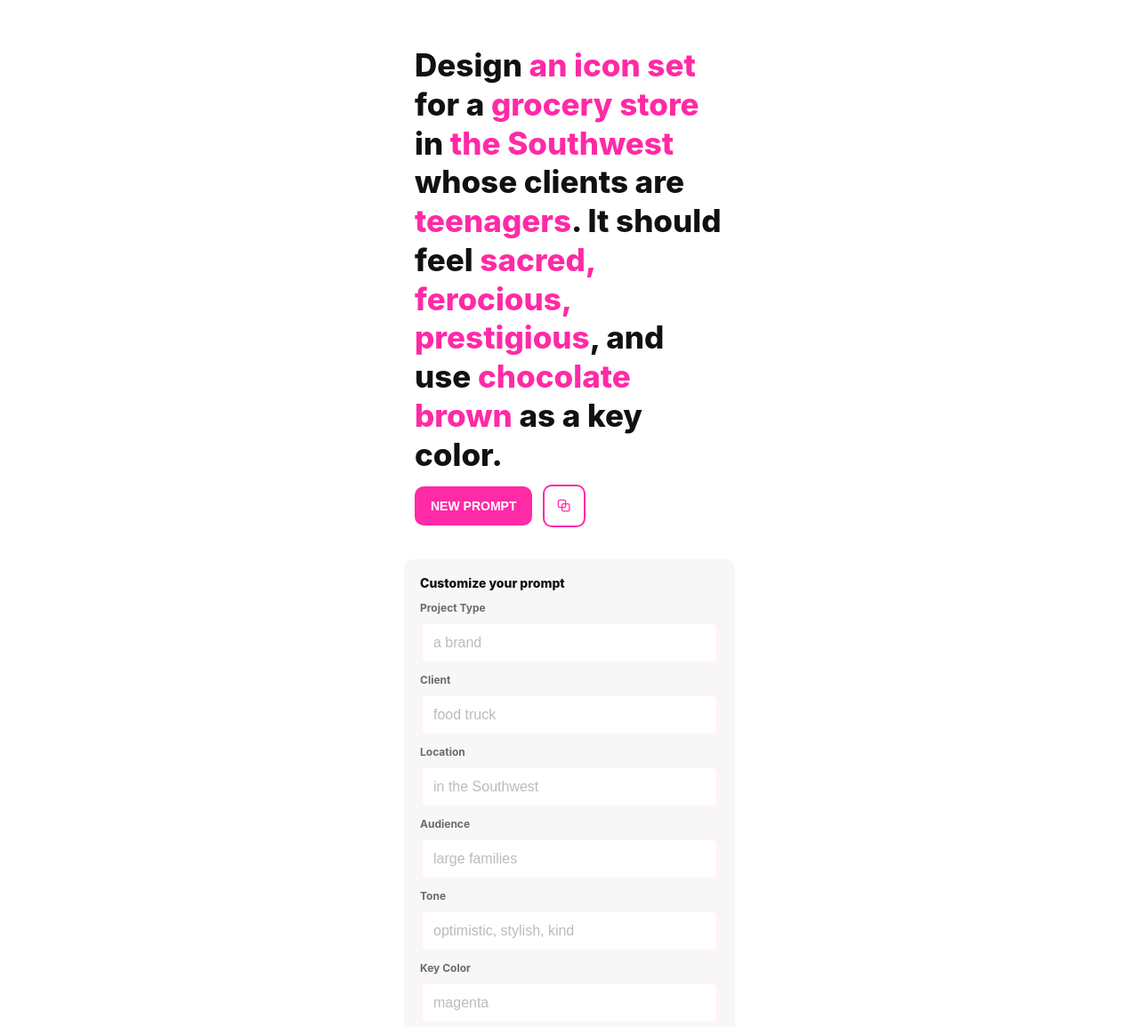
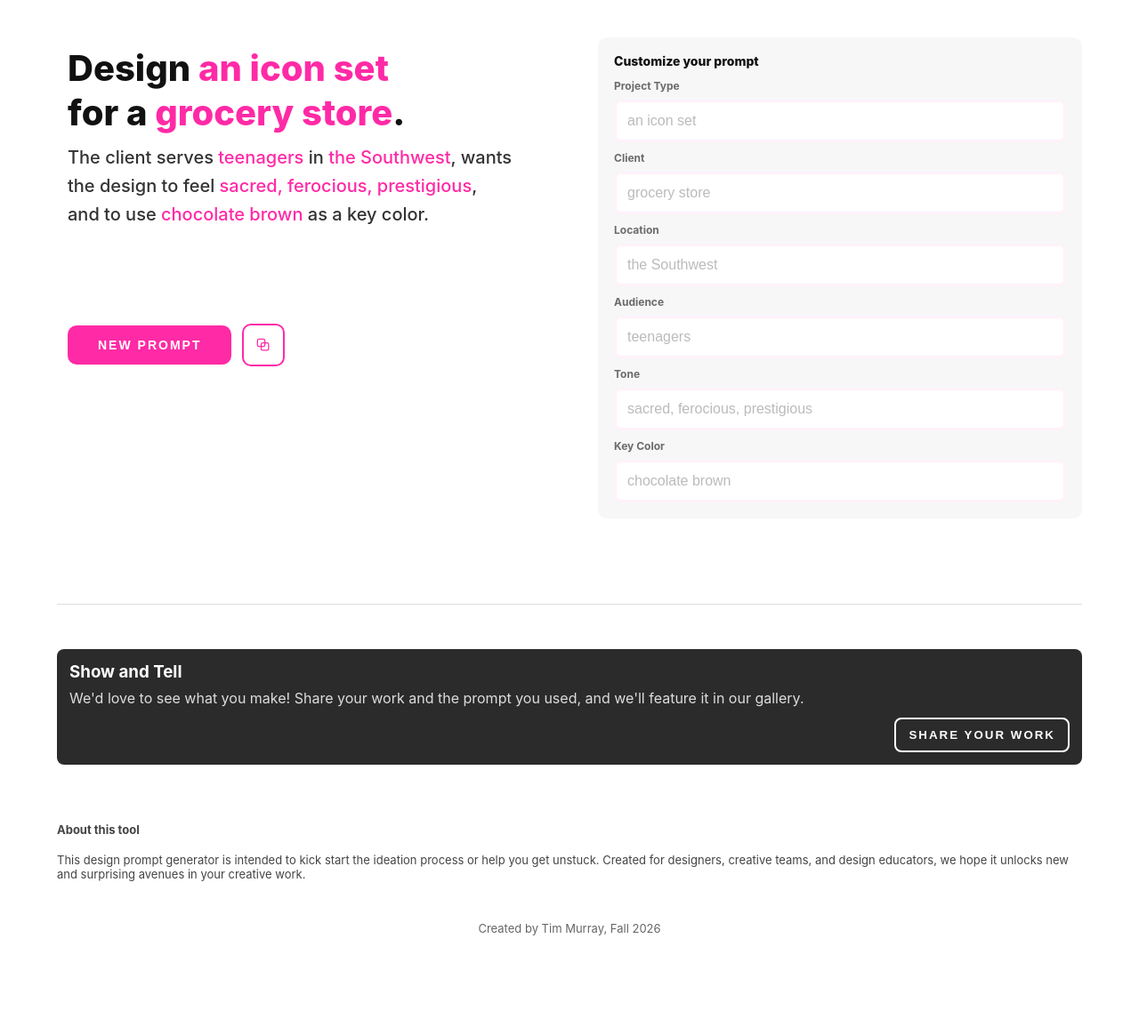
Before and after one commit to curious-studio/design-prompt, a plain HTML site: page index.html in a window 1280 px wide. Shown: the top 1155 px of the page at 89% size. After the commit the page ends 1076 px from the top, so only its background shows below. Drawn offline with Linux system fonts and the light colour scheme.

Commit message:
Responsive layout, cleaner header display, moved secondary details in the prompt to more readable type style

```diff
--- a/css/styles.css
+++ b/css/styles.css
@@ -1,41 +1,57 @@
 
 
 :root{
-  --magenta:#ff2aa6;
-  --magenta-50:rgba(255,42,166,0.06);
+  --key-color:#ff2aa6;
+  --key-color-50:rgba(255,42,166,0.06);
   --muted:#6b6b6b;
-  --max-width:420px;
+  --max-width: 1200px;
 }
 
 *{box-sizing:border-box}
 html,body{height:100%;margin:0;font-family:Inter, system-ui, -apple-system, 'Segoe UI', Roboto, 'Helvetica Neue', Arial;color:#111;background:#fff}
-.app{max-width:var(--max-width);margin:0 auto;padding:24px}
-.hero{padding:28px 12px 18px;border-radius:10px}
-.prompt{font-weight:800;font-size: 35px;line-height: 1.25;color:#111;margin-bottom:12px}
-.prompt .mark{color:var(--magenta)}
+.app{max-width:var(--max-width);margin:0 auto;padding:24px;display: grid;grid-template-columns: 1fr 1fr;gap: 4rem;align-items: start;}
+.hero{padding:28px 12px 18px;border-radius:10px;max-width: 550px;}
+.prompt{font-weight:800;font-size: 40px;line-height: 1.25;color:#111;margin-bottom:12px; min-height: 300px;}
+.prompt .mark{color:var(--key-color)}
+.prompt-secondary{display:block;font-size:1.25rem;line-height:1.6;margin-top:0.55rem;color:#333;font-weight:500}
 .hero-actions{display:flex;gap:12px;align-items:center}
-.btn{display:inline-flex;align-items:center;justify-content:center;border-radius:10px;padding:12px 16px;cursor:pointer;border:2px solid transparent;font-weight:700}
-.btn.primary{background:var(--magenta);color:#fff;border-color:var(--magenta);font-size:14px}
+.btn{display:inline-flex;align-items:center;justify-content:center;border-radius:10px;padding:12px 16px;cursor:pointer;border:2px solid transparent;font-weight:700; text-transform: uppercase; letter-spacing: 2px; padding-right: 2rem; padding-left: 2rem;}
+.btn:focus{outline:2px solid var(--key-color);outline-offset:2px}
+.btn.primary{background:var(--key-color);color:#fff;border-color:var(--key-color);font-size:14px}
 .btn.primary:hover{opacity:0.95}
-.btn.icon{background:transparent;border:2px solid var(--magenta);color:var(--magenta);width:48px;height:48px;padding:8px}
+.btn.icon{background:transparent;border:2px solid var(--key-color);color:var(--key-color);width:48px;height:48px;padding:8px}
+.btn.icon:hover{background:var(--key-color);color:#fff}
+.btn.copied{background:#f4f4f4;color:#999;border-color:#ccc;cursor:not-allowed;pointer-events:none}
+.btn.copied:hover{opacity:1}
 .panel{margin-top:18px;background:#f7f7f7;padding:18px;border-radius:10px}
+.site-footer-wrapper{grid-column:1/-1;display:flex;flex-direction:column;gap:2rem;margin-top:2rem;border-top:1px solid #ddd;padding-top:2rem;}
 .panel-title{font-size:14px;margin:0 0 12px 0;font-weight:800}
-.customize{display:grid;grid-template-columns:1fr;gap:10px}
+.customize{display:flex;flex-direction:column;gap:10px}
 .field{display:flex;flex-direction:column;gap:8px}
 .label-title{font-size:12px;color:var(--muted);font-weight:700}
-.field input{padding:12px;border-radius:8px;border:3px solid var(--magenta-50);background:#fff;font-size:16px}
+.field input{padding:12px;border-radius:8px;border:3px solid var(--key-color-50);background:#fff;font-size:16px}
 .field input::placeholder{color:#bbb}
-.show-and-tell{margin-top:18px;background:#2b2b2b;color:#fff;padding:14px;border-radius:8px}
+.show-and-tell{margin-top:18px;background:#2b2b2b;color:#fff;padding:14px;border-radius:8px;display:flex;flex-direction:column;justify-content:space-between;}
 .show-and-tell h3{margin:0 0 8px 0}
 .show-and-tell p{margin:0 0 12px 0;color:#ddd}
+.show-and-tell .btn{align-self:flex-end;}
 .btn.outline{background:transparent;border:2px solid #fff;color:#fff;padding:10px 14px;border-radius:8px;font-weight:700}
 .about{margin-top:16px;color:#444;font-size:13px}
-.site-footer{margin-top:18px;text-align:center;color:#666;font-size:13px}
+.site-footer{text-align:center;color:#666;font-size:13px}
 .toast{position:fixed;left:50%;transform:translateX(-50%);bottom:28px;background:#111;color:#fff;padding:8px 14px;border-radius:999px;opacity:0;pointer-events:none;transition:opacity .18s}
 .toast.visible{opacity:1}
 
+/* Typography */
+.avoid-orphans {text-wrap: balance;}
+
 /* Responsive tweaks */
+@media (max-width:1024px){
+  .app{grid-template-columns:1fr;gap:2rem;}
+  .show-and-tell{grid-template-columns:1fr;gap:2rem;}
+  .site-footer-wrapper{margin-top:1rem;padding-top:1rem;}
+}
 @media (max-width:420px){
+  .app{grid-template-columns:1fr;gap:2rem;padding:18px;}
   .prompt{font-size:28px}
-  .app{padding:18px}
+  .site-footer-wrapper{gap:1.5rem;margin-top:1rem;padding-top:1rem;}
 }
--- a/index.html
+++ b/index.html
@@ -4,54 +4,87 @@
         <meta charset="UTF-8">
         <title>Prompter</title>
         <link rel="stylesheet" type="text/css" href="./css/styles.css">
-
     </head>
     <!-- Google tag (gtag.js) -->
     <script async src="https://www.googletagmanager.com/gtag/js?id=G-Z3VNR2NXG6"></script>
     <script>
         window.dataLayer = window.dataLayer || [];
-    function gtag(){dataLayer.push(arguments);}
+        function gtag() {
+            dataLayer.push(arguments);
+        }
         gtag('js', new Date());
         gtag('config', 'G-Z3VNR2NXG6');
     </script>
-
     <body>
         <div class="app">
             <header class="hero">
-        <div id="promptOutput" class="prompt">Design <span class="mark">a brand</span> for a <span class="mark">food truck</span> in <span class="mark">Southwest</span> whose clients are <span class="mark">large families</span>. It should feel <span class="mark">optimistic, stylish, and kind</span>, and use <span class="mark">magenta</span> as a key color.</div>
-
+                <div id="promptOutput" class="prompt avoid-orphans">
+                    Design <span class="mark">a brand</span>
+                    for a <span class="mark">food truck</span>
+                    .
+                    <span class="prompt-secondary avoid-orphans">
+                        Based in <span class="mark">Southwest</span>
+                        whose clients are <span class="mark">large families</span>
+                        . It should feel <span class="mark">optimistic, stylish, and kind</span>
+                        , and use <span class="mark">magenta</span>
+                        as a key color.
+                    </span>
+                </div>
                 <div class="hero-actions">
                     <button id="newPrompt" class="btn primary">NEW PROMPT</button>
-            <button id="copyBtn" class="btn icon" aria-label="Copy"><svg width="20" height="20" viewBox="0 0 24 24" fill="none" xmlns="http://www.w3.org/2000/svg"><rect x="9" y="9" width="10" height="10" stroke="currentColor" stroke-width="1.5" rx="2"/><rect x="4" y="4" width="10" height="10" stroke="currentColor" stroke-width="1.5" rx="2"/></svg></button>
+                    <button id="copyBtn" class="btn icon" aria-label="Copy">
+                        <svg width="20" height="20" viewBox="0 0 24 24" fill="none" xmlns="http://www.w3.org/2000/svg">
+                            <rect x="9" y="9" width="10" height="10" stroke="currentColor" stroke-width="1.5" rx="2"/>
+                            <rect x="4" y="4" width="10" height="10" stroke="currentColor" stroke-width="1.5" rx="2"/>
+                        </svg>
+                    </button>
+                    <div id="copyToast" class="toast" aria-hidden="true">Copied to clipboard</div>
+
                 </div>
             </header>
-
             <main class="panel">
                 <h2 class="panel-title">Customize your prompt</h2>
-
-        <form class="customize" id="customizeForm" onsubmit="return false;">
-            <label class="field"><span class="label-title">Project Type</span><input id="projectType" placeholder="a brand"></label>
-            <label class="field"><span class="label-title">Client</span><input id="client" placeholder="food truck"></label>
-            <label class="field"><span class="label-title">Location</span><input id="location" placeholder="in the Southwest"></label>
-            <label class="field"><span class="label-title">Audience</span><input id="audience" placeholder="large families"></label>
-            <label class="field"><span class="label-title">Tone</span><input id="tone" placeholder="optimistic, stylish, kind"></label>
-            <label class="field"><span class="label-title">Key Color</span><input id="keyColor" placeholder="magenta"></label>
+                <form class="customize" id="customizeForm">
+                    <label class="field">
+                        <span class="label-title">Project Type</span>
+                        <input id="projectType" placeholder="a brand">
+                    </label>
+                    <label class="field">
+                        <span class="label-title">Client</span>
+                        <input id="client" placeholder="food truck">
+                    </label>
+                    <label class="field">
+                        <span class="label-title">Location</span>
+                        <input id="location" placeholder="in the Southwest">
+                    </label>
+                    <label class="field">
+                        <span class="label-title">Audience</span>
+                        <input id="audience" placeholder="large families">
+                    </label>
+                    <label class="field">
+                        <span class="label-title">Tone</span>
+                        <input id="tone" placeholder="optimistic, stylish, kind">
+                    </label>
+                    <label class="field">
+                        <span class="label-title">Key Color</span>
+                        <input id="keyColor" placeholder="magenta">
+                    </label>
                 </form>
-
+            </main>
+            <footer class="site-footer-wrapper">
                 <section class="show-and-tell">
+                    <div class="panel-text">
                         <h3>Show and Tell</h3>
                         <p>We'd love to see what you make! Share your work and the prompt you used, and we'll feature it in our gallery.</p>
+                    </div>
                     <button class="btn outline">Share your work</button>
                 </section>
-
                 <section class="about">
                     <h4>About this tool</h4>
                     <p>This design prompt generator is intended to kick start the ideation process or help you get unstuck. Created for designers, creative teams, and design educators, we hope it unlocks new and surprising avenues in your creative work.</p>
                 </section>
-    </main>
-
-    <footer class="site-footer">Created by Tim Murray, Fall 2026</footer>
-
+                <div class="site-footer">Created by Tim Murray, Fall 2026</div>
+            </footer>
             <!-- Hidden data sources (preserved for randomization) -->
             <textarea id="projectTypes" hidden>a brand, an icon set, a business card, a home page, an event invitation, a logo, a hat, a shirt, a coaster</textarea>
             <textarea id="clients" hidden>small airline, coffee shop, dentist, school, noodle restaurant, food truck, fin-tech startup, handyman service, dog groomer, pizza shop, tree trimmer, home remodeler, crossfit gym, summer camp, bakery, grocery store, donut shop, recording studio, deli, pool hall, dance studio, lawncare service, garden center, taco shop, small hotel, hockey gear store, music store</textarea>
@@ -60,9 +93,6 @@
             <textarea id="descriptors" hidden>adventurous, analytical, artisanal, athletic, audacious, authentic, beautiful, bold, brave, bright, careful, caring, childlike, clean, clever, competent, confident, delicate, dignified, dynamic, electrifying, elegant, elevated, embellished, encouraging, energetic, fast, fearless, ferocious, focused, fresh, friendly, futuristic, gourmet, gracious, handcrafted, healthy, helpful, heritage, heroic, hospitable, imaginative, in motion, intelligent, inventive, joyful, kind, logical, luxurious, majestic, merry, mesmerizing, mysterious, mystical, natural, noble, nostalgic, nourishing, optimistic, organic, personal, pioneering, playful, posh, powerful, practical, pragmatic, precise, prestigious, prudent, pure, quiet, quirky, radiant, refined, refreshing, relaxed, robust, rough, rugged, sacred, safe, secret, serene, simple, sincere, slow, solid, sophisticated, stable, status, sturdy, stylish, sweet, theoretical, thoughtful, thrilling, tranquil, trustworthy, unexpected, vigorous, warm, welcoming, wholesome, wild, wise, witty</textarea>
             <textarea id="colors" hidden>crimson, tangerine, lemon yellow, chartreuse, emerald green, teal, turquoise, sky blue, cobalt blue, indigo, violet, magenta, coral, peach, maroon, olive, mustard, chocolate brown, charcoal gray, ivory, sun-faded terracotta, deep pine green, pale champagne beige, stormcloud gray, ripe pomegranate red, icy glacier blue, toasted almond brown, dusty rose, electric cobalt, burnished copper, soft pistachio green, midnight plum, honeyed amber, arctic mint, smoky quartz taupe, tropical lagoon teal, saffron gold, blueberry ink, coral reef pink, weathered denim blue</textarea>
         </div>
-
-<div id="copyToast" class="toast" aria-hidden="true">Copied to clipboard</div>
-
         <script src="./js/app.js"></script>
     </body>
 </html>
--- a/js/app.js
+++ b/js/app.js
@@ -22,6 +22,8 @@
     const copyBtn = document.getElementById('copyBtn');
     const promptOutput = document.getElementById('promptOutput');
     const toast = document.getElementById('copyToast');
+    const customizeForm = document.getElementById('customizeForm');
+    let lastPromptText = '';
 
     function buildPrompt() {
         const projectType = (document.getElementById('projectType').value || '').trim();
@@ -58,8 +60,28 @@
 
         const toneStr = selectedTones.join(', ');
 
-        const html = `Design <span class="mark">${escapeHtml(useProject)}</span> for a <span class="mark">${escapeHtml(useClient)}</span> in <span class="mark">${escapeHtml(useLocation)}</span> whose clients are <span class="mark">${escapeHtml(useAudience)}</span>. It should feel <span class="mark">${escapeHtml(toneStr)}</span>, and use <span class="mark">${escapeHtml(useColor)}</span> as a key color.`;
-        return {html, text: `Design ${useProject} for a ${useClient} in ${useLocation} whose clients are ${useAudience}. It should feel ${toneStr}, and use ${useColor} as a key color.`};
+        const html = `Design <span class="mark">${escapeHtml(useProject)}</span> for a <span class="mark">${escapeHtml(useClient)}</span>. <span class="prompt-secondary avoid-orphans">The client serves <span class="mark">${escapeHtml(useAudience)}</span> in <span class="mark">${escapeHtml(useLocation)}</span>, wants the design to feel <span class="mark">${escapeHtml(toneStr)}</span>, and to use <span class="mark">${escapeHtml(useColor)}</span> as a key color.</span>`;
+        return {
+            html,
+            text: `Design ${useProject} for a ${useClient} in ${useLocation} whose clients are ${useAudience}. It should feel ${toneStr}, and use ${useColor} as a key color.`,
+            values: {
+                projectType: useProject,
+                client: useClient,
+                location: useLocation,
+                audience: useAudience,
+                tone: toneStr,
+                keyColor: useColor
+            }
+        };
+    }
+
+    function updatePlaceholders(values) {
+        document.getElementById('projectType').placeholder = values.projectType;
+        document.getElementById('client').placeholder = values.client;
+        document.getElementById('location').placeholder = values.location;
+        document.getElementById('audience').placeholder = values.audience;
+        document.getElementById('tone').placeholder = values.tone;
+        document.getElementById('keyColor').placeholder = values.keyColor;
     }
 
     function escapeHtml(s){
@@ -75,16 +97,36 @@
         setTimeout(()=>toast.classList.remove('visible'), 1800);
     }
 
+    function setCopyButtonState(active) {
+        if(active) {
+            copyBtn.classList.remove('copied');
+            copyBtn.disabled = false;
+        } else {
+            copyBtn.classList.add('copied');
+            copyBtn.disabled = true;
+        }
+    }
+
     newPromptBtn.addEventListener('click', function(){
         const p = buildPrompt();
         promptOutput.innerHTML = p.html;
+        updatePlaceholders(p.values);
+        lastPromptText = p.text;
+        setCopyButtonState(true);
+    });
+
+    customizeForm.addEventListener('keydown', function(event){
+        if(event.key === 'Enter'){
+            event.preventDefault();
+            newPromptBtn.click();
+        }
     });
 
     copyBtn.addEventListener('click', function(){
-// this is a bug--the builPrompt function is being called twice, which can lead to different outputs if the fields are empty. To fix, we should store the last generated prompt and copy that instead of generating a new one on copy.
-        const p = buildPrompt();
-        navigator.clipboard.writeText(p.text).then(()=>{
+        const textToCopy = lastPromptText || promptOutput.textContent || '';
+        navigator.clipboard.writeText(textToCopy).then(()=>{
             showToast('Copied to clipboard');
+            setCopyButtonState(false);
         }).catch(()=>{
             showToast('Copy failed');
         });
```
Lines whose indentation alone changed are shown as unchanged.
